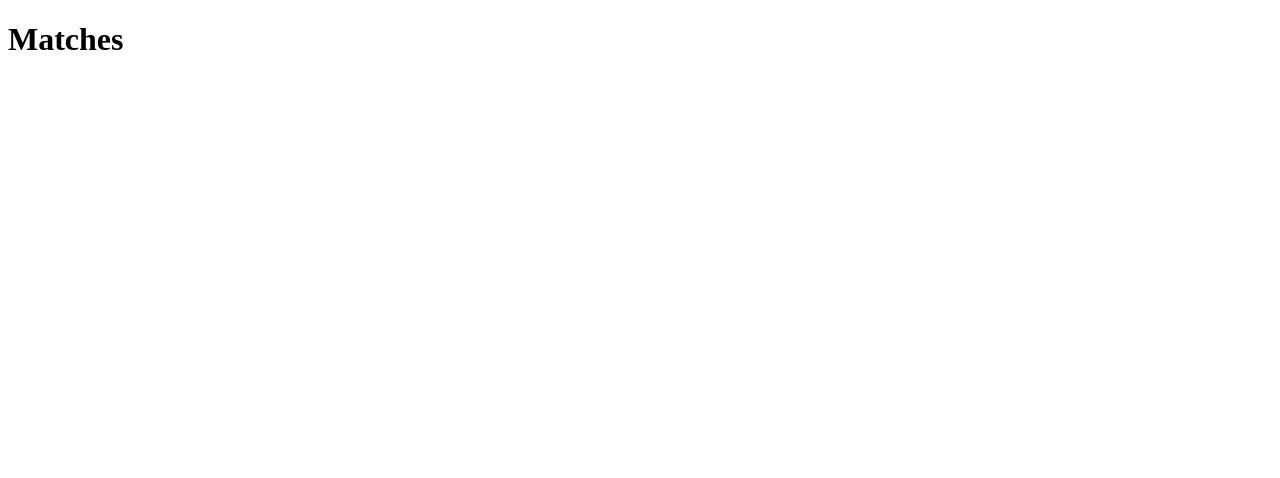
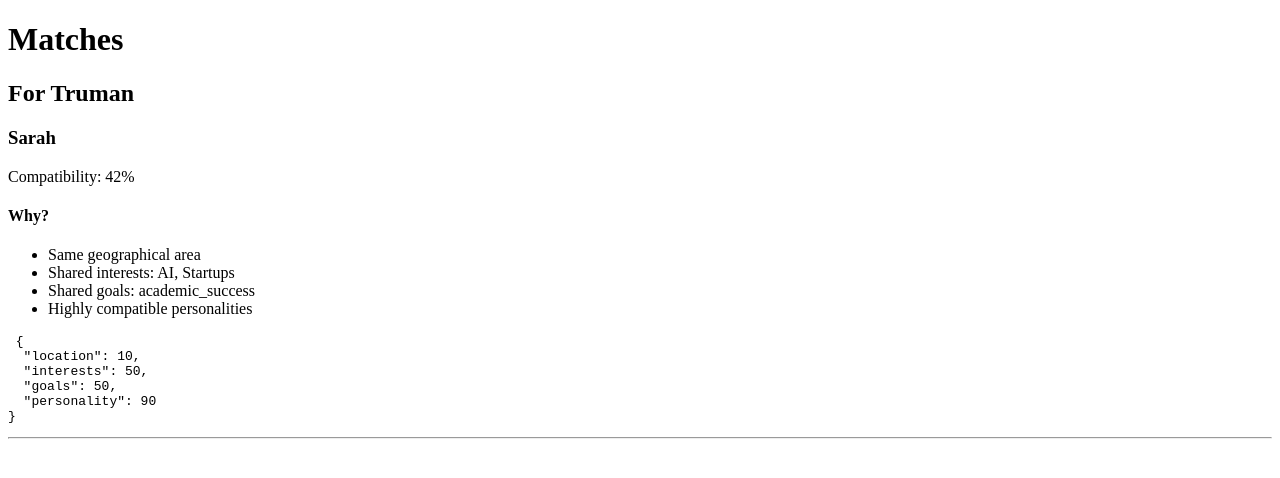
Before and after one commit to trumantay/affinia, a Vue app: page /matches in a window 1280 px wide. Shown: the top 478 px of the page. Built offline with nearby package versions, Linux system fonts and the light colour scheme.

Commit message:
Complete Pinia global state migration

```diff
--- a/src/pages/Filters.vue
+++ b/src/pages/Filters.vue
@@ -1,10 +1,27 @@
+<script setup>
+
+import { useAffiniaStore } from "../stores/affiniaStore"
+
+const store = useAffiniaStore()
+
+</script>
+
 <template>
 
     <div>
 
-        <h1>
-            Filters
-        </h1>
+        <h1> Filters </h1>
+
+        <p> <input type="checkbox" v-model="store.filters.sameLocation" /> Same location </p>
+
+        <p> <input type="checkbox" v-model="store.filters.sharedInterests" /> Shared interests </p>
+
+        <p> <input type="checkbox" v-model="store.filters.sharedGoals" /> Shared goals </p>
+
+        <p> Minimum compatibility: {{ store.filters.minimumCompatibility }} </p>
+        <input type="range" min="0" max="100" v-model.number="store.filters.minimumCompatibility" />
+
+        <pre> {{ store.filters }} </pre>
 
     </div>
 
--- a/src/pages/Landing.vue
+++ b/src/pages/Landing.vue
@@ -14,6 +14,14 @@
 
         <router-link to="/preferences"> Preferences </router-link>
 
+        <br>
+
+        <router-link to="/filters"> Filters </router-link>
+
+        <br>
+
+        <router-link to="/matches"> Matches </router-link>
+
     </div>
 
 </template>
--- a/src/pages/Matches.vue
+++ b/src/pages/Matches.vue
@@ -1,10 +1,52 @@
+<script setup>
+
+import { useAffiniaStore } from "../stores/affiniaStore"
+
+const store = useAffiniaStore()
+
+</script>
+
 <template>
 
     <div>
 
-        <h1>
-            Matches
-        </h1>
+        <h1> Matches </h1>
+
+        <h2> For {{ store.currentUser.name }} </h2>
+
+        <div v-for="match in store.matches" :key="match.profile.id">
+
+            <h3> {{ match.profile.name }} </h3>
+
+            <p> Compatibility: {{ match.compatibility }}% </p>
+
+            <h4> Why? </h4>
+
+            <ul>
+
+                <li
+
+                    v-for="
+                        reason
+                        in
+                        match.explanation
+                    "
+
+                    :key="reason"
+
+                >
+
+                    {{ reason }}
+
+                </li>
+
+            </ul>
+
+            <pre> {{ match.breakdown }} </pre>
+
+            <hr>
+
+        </div>
 
     </div>
 
--- a/src/stores/affiniaStore.js
+++ b/src/stores/affiniaStore.js
@@ -1,24 +1,24 @@
 import { defineStore } from "pinia"
+
+import { computed } from "vue"
 
 import { sampleProfiles } from "../data/sampleProfiles"
 
+import { generateWeights } from "../engine/weightEngine"
+
+import { findMatches } from "../engine/matchingEngine"
+
+import { MATCHING_PROFILES } from "../applications/matchingProfiles"
+
 export const useAffiniaStore =
 
-    defineStore(
-        "affinia",
-
-        {
+    defineStore("affinia", {
 
             state: () => ({
 
-                currentUser:
+                currentUser: structuredClone(sampleProfiles[0]),
 
-                    structuredClone(
-                        sampleProfiles[0]
-                    ),
-
-                currentPurpose:
-                    "study",
+                currentPurpose: "study",
 
                 userWeights: {
 
@@ -43,6 +43,22 @@ export const useAffiniaStore =
                 },
 
                 matches: []
-            })
+            }),
+            getters: {
+                matches(state) {
+                    const weights = generateWeights(MATCHING_PROFILES[state.currentPurpose], state.userWeights)
+
+                    return findMatches(
+
+                        state.currentUser,
+
+                        sampleProfiles,
+
+                        weights,
+
+                        state.filters
+                    )
+                }
+            }
         }
     )
```
